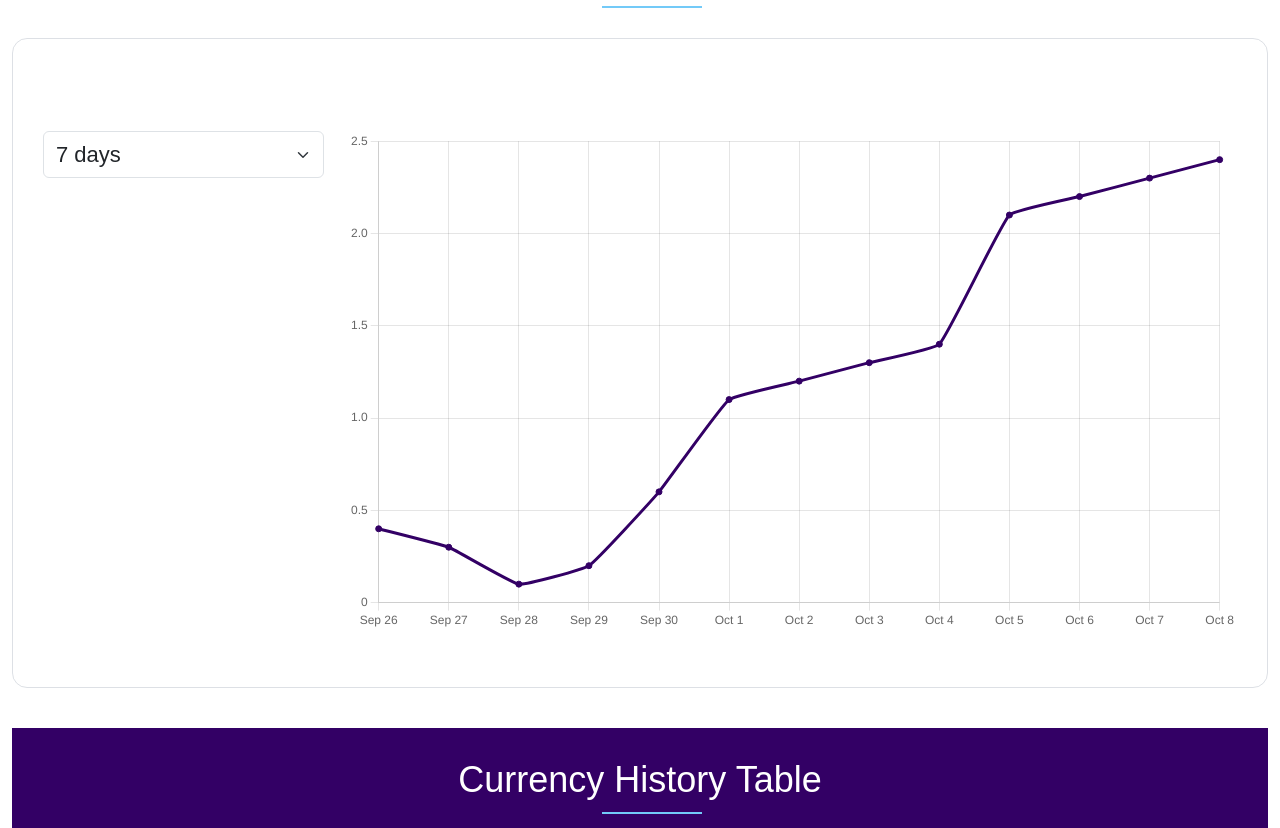
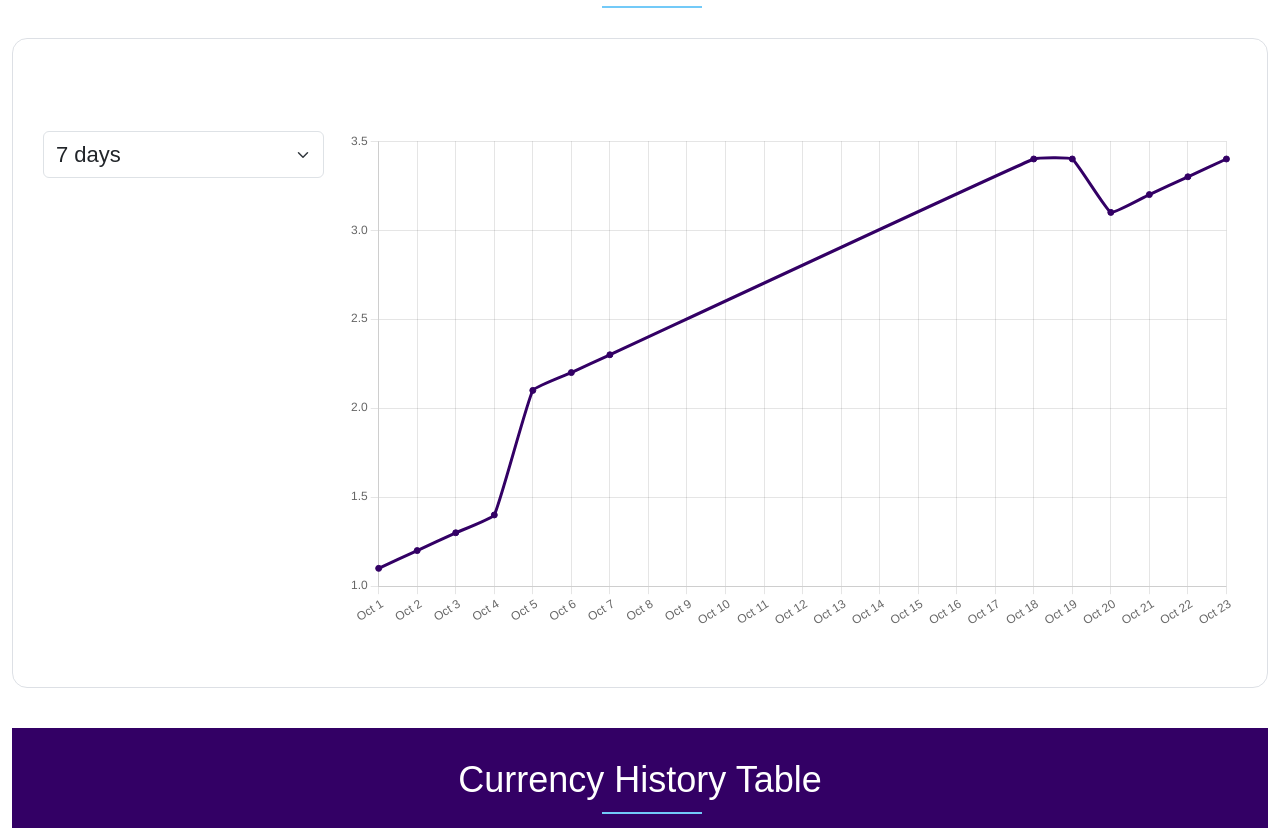
Before and after one commit to heshantha/currency-converter-app, a React (Create React App) app: page / in a window 1280 px wide. Shown: the part 420-1248 px from the top of the page. Built offline with nearby package versions, Linux system fonts and the light colour scheme; no server answers.

Commit message:
add more data

```diff
--- a/src/components/CurrencyHistory.js
+++ b/src/components/CurrencyHistory.js
@@ -28,7 +28,7 @@ export default function CurrencyHistory({ baseCurrency, targetCurrency }) {
   const [historicalData, setHistoricalData] = useState([]);
 
   useEffect(() => {
-    setHistoricalData([
+    const allData = [
       { date: "2023-09-26", rate: 0.4 },
       { date: "2023-09-27", rate: 0.3 },
       { date: "2023-09-28", rate: 0.1 },
@@ -41,8 +41,47 @@ export default function CurrencyHistory({ baseCurrency, targetCurrency }) {
       { date: "2023-10-05", rate: 2.1 },
       { date: "2023-10-06", rate: 2.2 },
       { date: "2023-10-07", rate: 2.3 },
-      { date: "2023-10-08", rate: 2.4 },
-    ]);
+      { date: "2023-10-18", rate: 3.4 },
+      { date: "2023-10-19", rate: 3.4 },
+      { date: "2023-10-20", rate: 3.1 },
+      { date: "2023-10-21", rate: 3.2 },
+      { date: "2023-10-22", rate: 3.3 },
+      { date: "2023-10-23", rate: 3.4 },
+      { date: "2023-5-18", rate: 1.4 },
+      { date: "2023-5-19", rate: 1.4 },
+      { date: "2023-5-20", rate: 1.1 },
+      { date: "2023-5-21", rate: 1.2 },
+      { date: "2023-5-22", rate: 1.3 },
+      { date: "2023-5-23", rate: 1.4 },
+    ];
+
+    let today = new Date();
+    let filteredData = [];
+
+    switch (timeFrame) {
+      case "7days":
+        const oneWeekAgo = today.setDate(today.getDate() - 7);
+        filteredData = allData.filter(
+          (d) => new Date(d.date).getTime() >= oneWeekAgo
+        );
+        break;
+      case "1month":
+        const oneMonthAgo = today.setMonth(today.getMonth() - 1);
+        filteredData = allData.filter(
+          (d) => new Date(d.date).getTime() >= oneMonthAgo
+        );
+        break;
+      case "6months":
+        const sixMonthsAgo = today.setMonth(today.getMonth() - 6);
+        filteredData = allData.filter(
+          (d) => new Date(d.date).getTime() >= sixMonthsAgo
+        );
+        break;
+      default:
+        filteredData = allData;
+    }
+
+    setHistoricalData(filteredData);
   }, [baseCurrency, targetCurrency, timeFrame]);
 
   const chartData = {
@@ -61,14 +100,13 @@ export default function CurrencyHistory({ baseCurrency, targetCurrency }) {
 
   return (
     <div>
-        <Container fluid >
+      <Container fluid>
         <div className="currencyHistoryContainer">
           <div className="currencyHistorySection">
             <h2 className="headerTextSecondary">Currency History Graph</h2>
             <div className="currencyHistoryBlock">
               <Row className="mb-3 ">
                 <Form.Group as={Col} xs={12} md={3}>
-                {/* filter graph */}
                   <Form.Select onChange={(e) => setTimeFrame(e.target.value)}>
                     <option value="7days">7 days</option>
                     <option value="1month">1 month</option>
```
Lines whose indentation alone changed are shown as unchanged.
